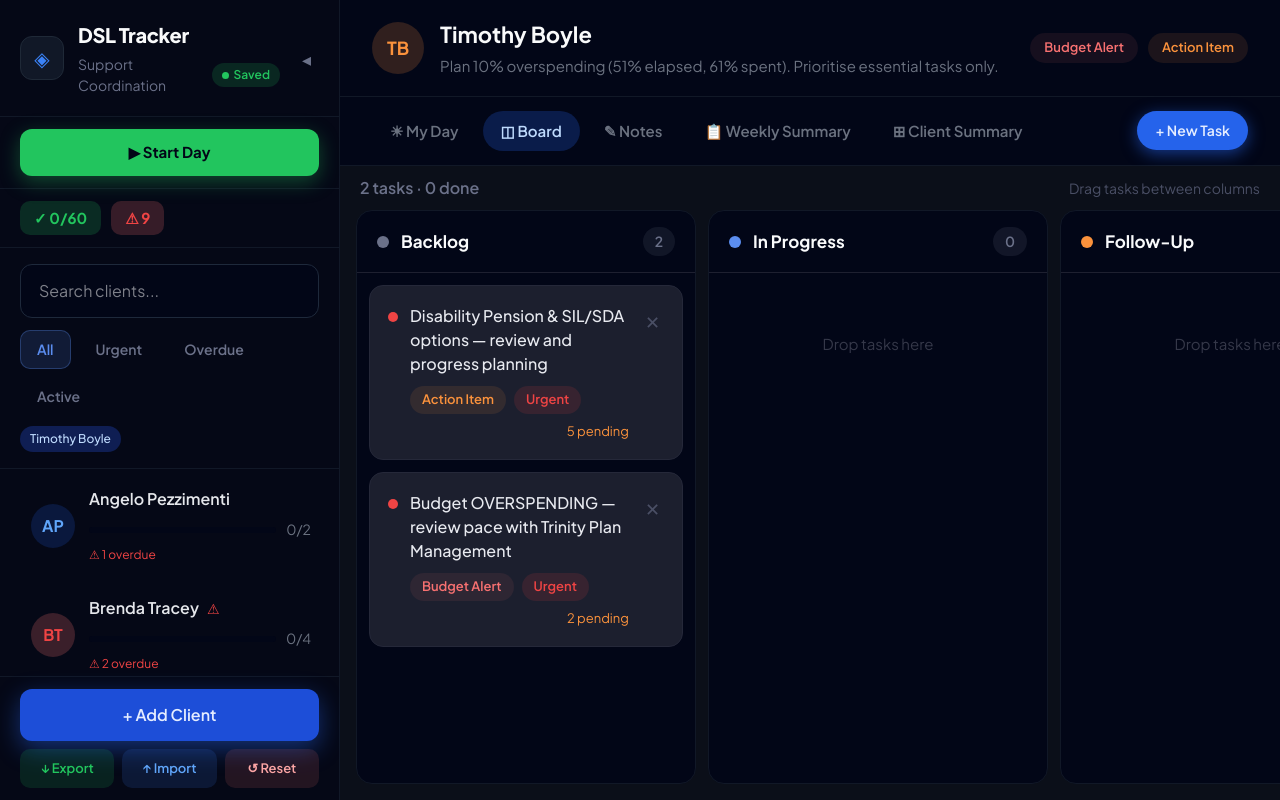
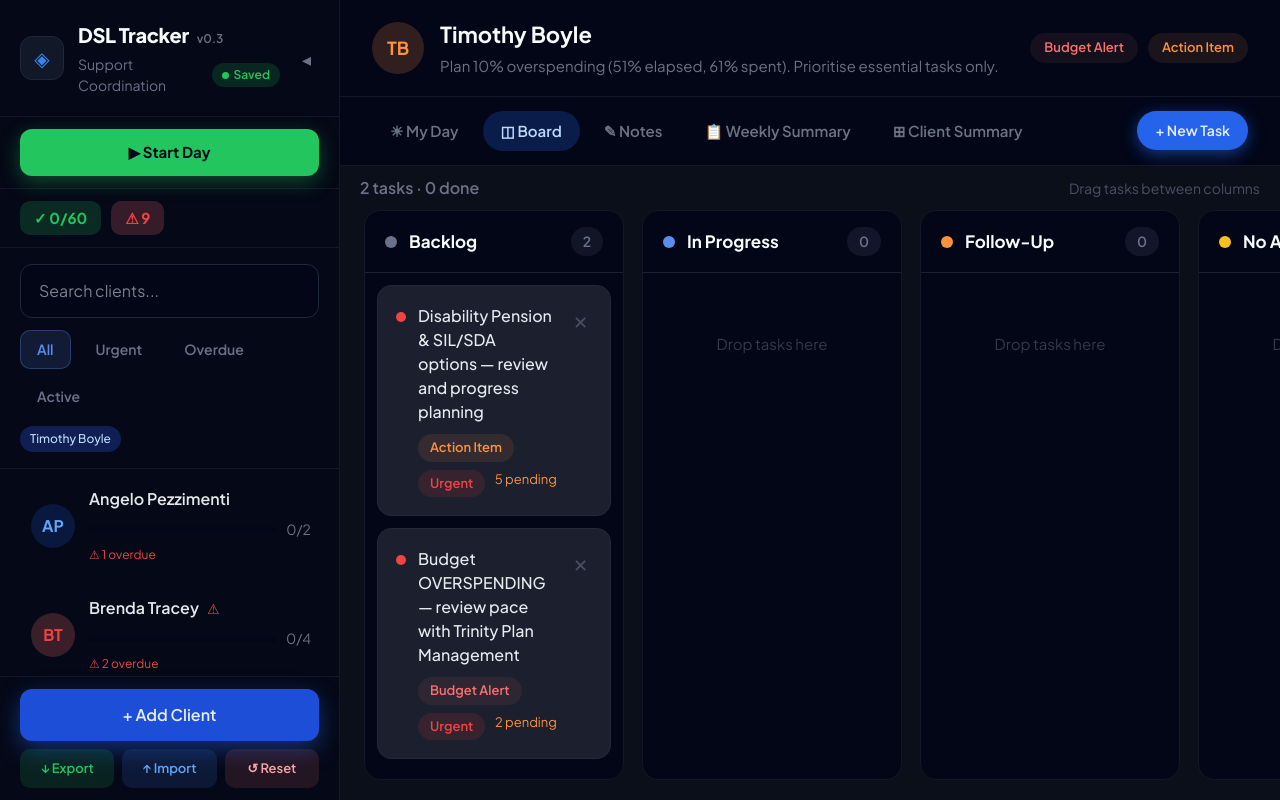
Before and after one commit to nicolasmirguet/Day-assistant, a React (Vite) app: page / in a window 1280 px wide. Built offline with nearby package versions, Linux system fonts and the light colour scheme.

Commit message:
Widen board columns and add version label

```diff
--- a/src/App.jsx
+++ b/src/App.jsx
@@ -313,7 +313,11 @@ export default function App() {
       <div style={{ display:"flex", flexDirection:"column", width:collapsed?80:340, background:"#050816", borderRight:"1px solid #111827", flexShrink:0, transition:"width 0.25s ease" }}>
         <div style={{ display:"flex", alignItems:"center", gap:14, padding:"20px", borderBottom:"1px solid #111827" }}>
           {!collapsed && <><div style={{ width:44, height:44, borderRadius:12, background:"#111827", display:"flex", alignItems:"center", justifyContent:"center", fontSize:20, color:"#3b82f6", border:"1px solid #1f2937" }}>◈</div>
-            <div style={{ flex:1 }}><div style={{ fontSize:20, fontWeight:800, letterSpacing:"-0.02em" }}>DSL Tracker</div>
+            <div style={{ flex:1 }}>
+              <div style={{ display:"flex", alignItems:"baseline", gap:8 }}>
+                <div style={{ fontSize:20, fontWeight:800, letterSpacing:"-0.02em" }}>DSL Tracker</div>
+                <span style={{ fontSize:12, fontWeight:600, color:"#6b7280" }}>v0.3</span>
+              </div>
               <div style={{ display:"flex", alignItems:"center", gap:8, marginTop:4 }}><span style={{ fontSize:14, color:"#6b7189" }}>Support Coordination</span>
                 <span style={{ display:"flex", alignItems:"center", gap:5, fontSize:12, fontWeight:600, padding:"3px 10px", borderRadius:99, background:"rgba(34,197,94,0.16)", color:"#22c55e" }}><span style={{ width:7, height:7, borderRadius:4, background:"#22c55e", display:"inline-block" }}/>Saved</span></div></div></>}
           <button onClick={() => setCollapsed(!collapsed)} style={{ background:"none", border:"none", color:"#6b7189", padding:8, fontSize:18 }}>{collapsed?"▸":"◂"}</button>
@@ -467,12 +471,12 @@ function Kanban({ client, onUpdate, adding, setAdding }) {
         <button onClick={addT} style={{ padding:"12px 24px", borderRadius:12, fontSize:16, fontWeight:600, background:"#5b8def", color:"white", border:"none" }}>Add</button>
         <button onClick={()=>setAdding(false)} style={{ padding:"12px 24px", borderRadius:12, fontSize:16, background:"#1a1d2e", color:"#6b7189", border:"none" }}>Cancel</button>
       </div>}
-      <div style={{ flex:1, overflowX:"auto", overflowY:"hidden", padding:"0 16px 16px" }}>
-        <div style={{ display:"flex", gap:12, height:"100%", minWidth:"max-content" }}>
+      <div style={{ flex:1, overflowX:"auto", overflowY:"hidden", padding:"0 24px 20px" }}>
+        <div style={{ display:"flex", gap:18, height:"100%", minWidth:"100%" }}>
           {COLS.map(col => {
             const tasks = client.tasks.filter(t=>t.status===col.id), isOver = overCol===col.id;
             return (
-              <div key={col.id} style={{ width:340, display:"flex", flexDirection:"column", borderRadius:16, background:isOver?"rgba(37,99,235,0.16)":"#020617", border:`1px solid ${isOver?"rgba(37,99,235,0.6)":"#111827"}`, transition:"all 0.2s" }}
+              <div key={col.id} style={{ flex:"1 1 0", minWidth:260, maxWidth:420, display:"flex", flexDirection:"column", borderRadius:16, background:isOver?"rgba(37,99,235,0.16)":"#020617", border:`1px solid ${isOver?"rgba(37,99,235,0.6)":"#111827"}`, transition:"all 0.2s" }}
                 onDragOver={e=>{e.preventDefault();setOverCol(col.id)}} onDragLeave={()=>setOverCol(null)} onDrop={()=>drop(col.id)}>
                 <div style={{ display:"flex", alignItems:"center", gap:12, padding:"16px 20px", borderBottom:"1px solid #1e2030" }}>
                   <div style={{ width:12, height:12, borderRadius:6, background:col.c }}/><span style={{ fontSize:17, fontWeight:700 }}>{col.label}</span>
```
